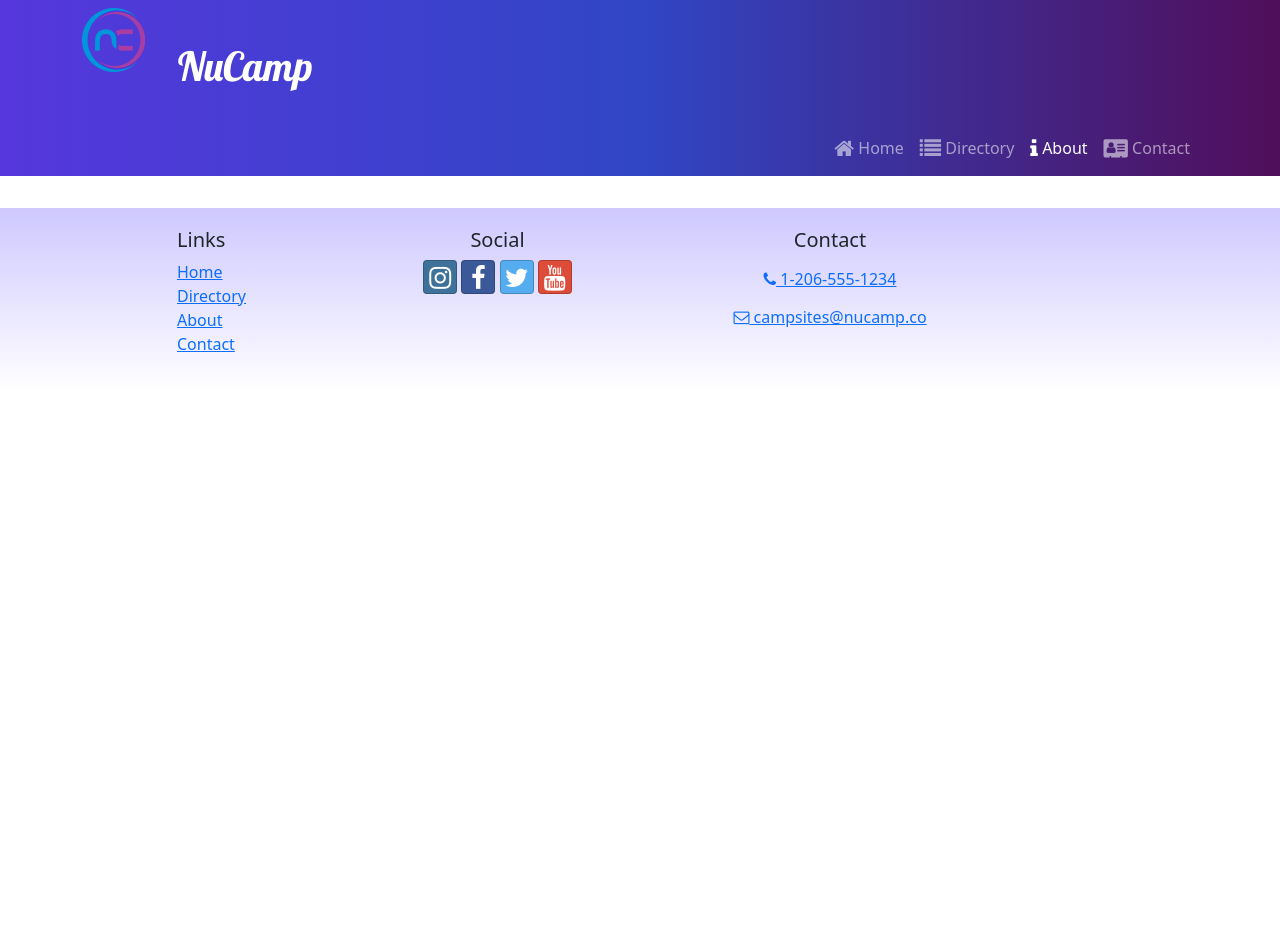
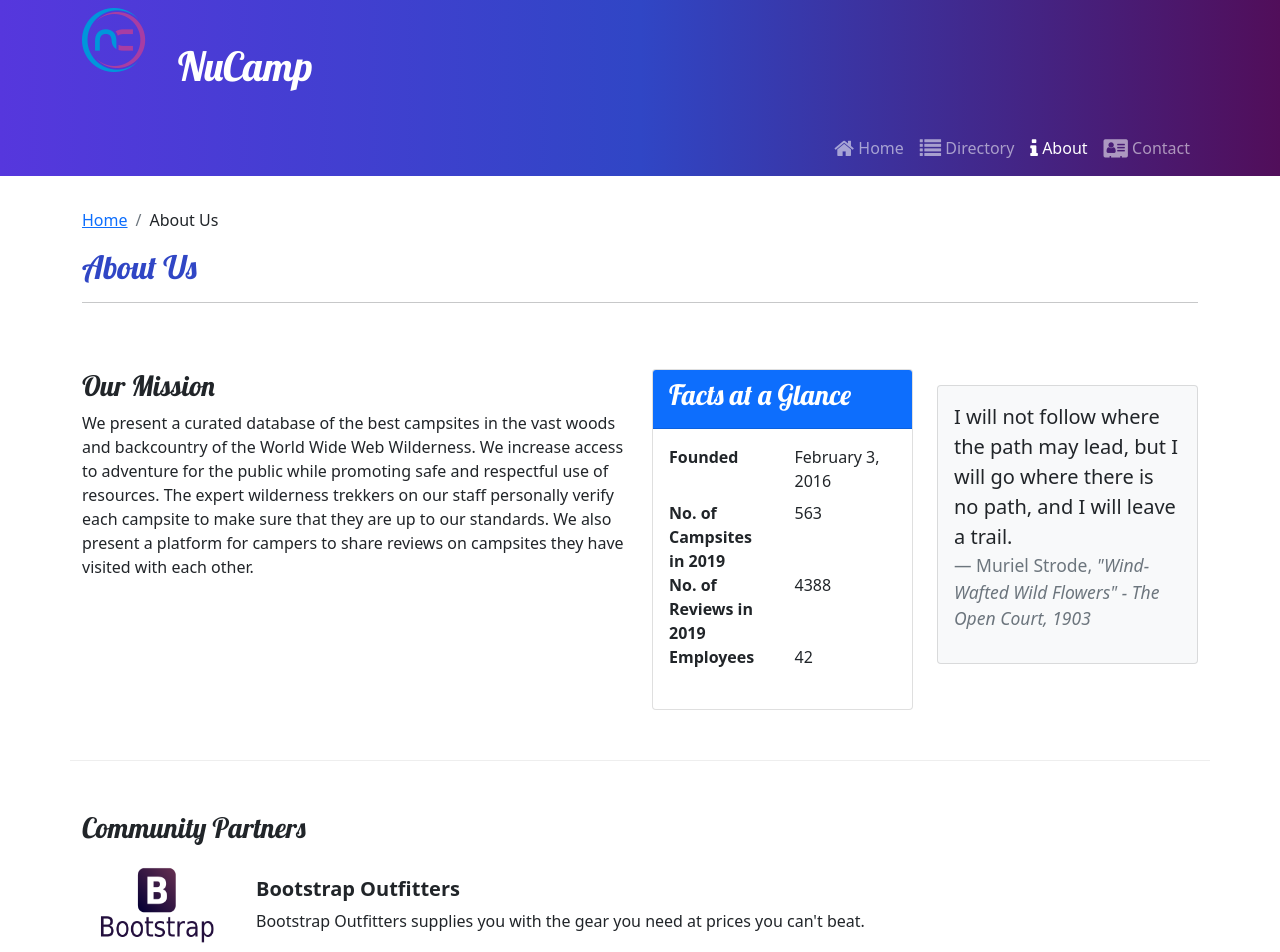
Before and after one commit to quachan888/nucampsite-v2, a React (Create React App) app: page /about in a window 1280 px wide. Shown: the top 952 px of the page. Before the commit the page ends 800 px from the top, so only its background shows below. Built offline with nearby package versions, Linux system fonts and the light colour scheme.

Commit message:
Week 2 workshop Assignment

```diff
--- a/src/App.js
+++ b/src/App.js
@@ -7,6 +7,7 @@
 import HomePage from './pages/HomePage';
 import ContactPage from './pages/ContactPage';
 import CampsiteDetailPage from './pages/CampsiteDetailPage';
+import AboutPage from './pages/AboutPage';
 
 function App() {
     return (
@@ -17,6 +18,7 @@
                 <Route path="contact" element={<ContactPage />} />
                 <Route path="directory" element={<CampsitesDirectoryPage />} />
                 <Route path="directory/:campsiteId" element={<CampsiteDetailPage />} />
+                <Route path="/about" element={<AboutPage />} />
             </Routes>
             <Footer />
         </div>
--- a/src/features/display/DisplayList.js
+++ b/src/features/display/DisplayList.js
@@ -1,10 +1,11 @@
 import { Col, Row } from 'reactstrap';
 import { selectFeaturedCampsite } from '../campsites/campsitesSlice';
 import { selectFeaturedPromotion } from '../promotions/promotionsSlice';
+import { selectFeaturedPartner } from '../partners/partnersSlice';
 import DisplayCard from './DisplayCard';
 
 const DisplayList = () => {
-    const items = [selectFeaturedCampsite(), selectFeaturedPromotion()];
+    const items = [selectFeaturedCampsite(), selectFeaturedPromotion(), selectFeaturedPartner()];
     console.log(items);
 
     return (
--- /dev/null
+++ b/src/features/partners/Partner.js
@@ -0,0 +1,17 @@
+const Partner = ({ partner }) => {
+    if (partner) {
+        const { image, name, description } = partner;
+        return (
+            <>
+                <img src={image} alt={name} style={{ width: '150px' }} />
+                <div className="m-4">
+                    <h5 className="fw-bold">{name}</h5>
+                    {description}
+                </div>
+            </>
+        );
+    }
+    return null;
+};
+
+export default Partner;
--- /dev/null
+++ b/src/features/partners/PartnersList.js
@@ -0,0 +1,18 @@
+import { Col } from 'reactstrap';
+import Partner from './Partner';
+import { selectAllPartners } from './partnersSlice';
+
+const PartnersList = () => {
+    const partners = selectAllPartners();
+    return (
+        <Col mt-4>
+            {partners.map((partner) => (
+                <div className="d-flex mb-5" key={partner.id}>
+                    <Partner partner={partner} />
+                </div>
+            ))}
+        </Col>
+    );
+};
+
+export default PartnersList;
--- /dev/null
+++ b/src/features/partners/partnersSlice.js
@@ -0,0 +1,9 @@
+import { PARTNERS } from '../../app/shared/PARTNERS';
+
+export const selectAllPartners = () => {
+    return PARTNERS;
+};
+
+export const selectFeaturedPartner = () => {
+    return PARTNERS.find((partner) => partner.featured);
+};
--- /dev/null
+++ b/src/pages/AboutPage.js
@@ -0,0 +1,70 @@
+import { Card, CardBody, CardHeader, Col, Container, Row } from 'reactstrap';
+import SubHeader from '../components/SubHeader';
+import PartnersList from '../features/partners/PartnersList';
+
+const AboutPage = () => {
+    return (
+        <Container>
+            <SubHeader current="About Us" />
+            <Row className="row-content">
+                <Col sm="6">
+                    <h3>Our Mission</h3>
+                    <p>
+                        We present a curated database of the best campsites in the vast woods and
+                        backcountry of the World Wide Web Wilderness. We increase access to
+                        adventure for the public while promoting safe and respectful use of
+                        resources. The expert wilderness trekkers on our staff personally verify
+                        each campsite to make sure that they are up to our standards. We also
+                        present a platform for campers to share reviews on campsites they have
+                        visited with each other.
+                    </p>
+                </Col>
+                <Col>
+                    <Card>
+                        <CardHeader className="bg-primary text-white">
+                            <h3>Facts at a Glance</h3>
+                        </CardHeader>
+                        <CardBody>
+                            <dl className="row">
+                                <dt className="col-6">Founded</dt>
+                                <dd className="col-6">February 3, 2016</dd>
+                                <dt className="col-6">No. of Campsites in 2019</dt>
+                                <dd className="col-6">563</dd>
+                                <dt className="col-6">No. of Reviews in 2019</dt>
+                                <dd className="col-6">4388</dd>
+                                <dt className="col-6">Employees</dt>
+                                <dd className="col-6">42</dd>
+                            </dl>
+                        </CardBody>
+                    </Card>
+                </Col>
+                <Col>
+                    <Card className="bg-light mt-3">
+                        <CardBody>
+                            <blockquote className="blockquote">
+                                <p>
+                                    I will not follow where the path may lead, but I will go where
+                                    there is no path, and I will leave a trail.
+                                </p>
+                                <footer className="blockquote-footer">
+                                    Muriel Strode,{' '}
+                                    <cite title="Source Title">
+                                        "Wind-Wafted Wild Flowers" - The Open Court, 1903
+                                    </cite>
+                                </footer>
+                            </blockquote>
+                        </CardBody>
+                    </Card>
+                </Col>
+            </Row>
+            <Row className="row-content">
+                <Col xs="12">
+                    <h3>Community Partners</h3>
+                    <PartnersList />
+                </Col>
+            </Row>
+        </Container>
+    );
+};
+
+export default AboutPage;
```
